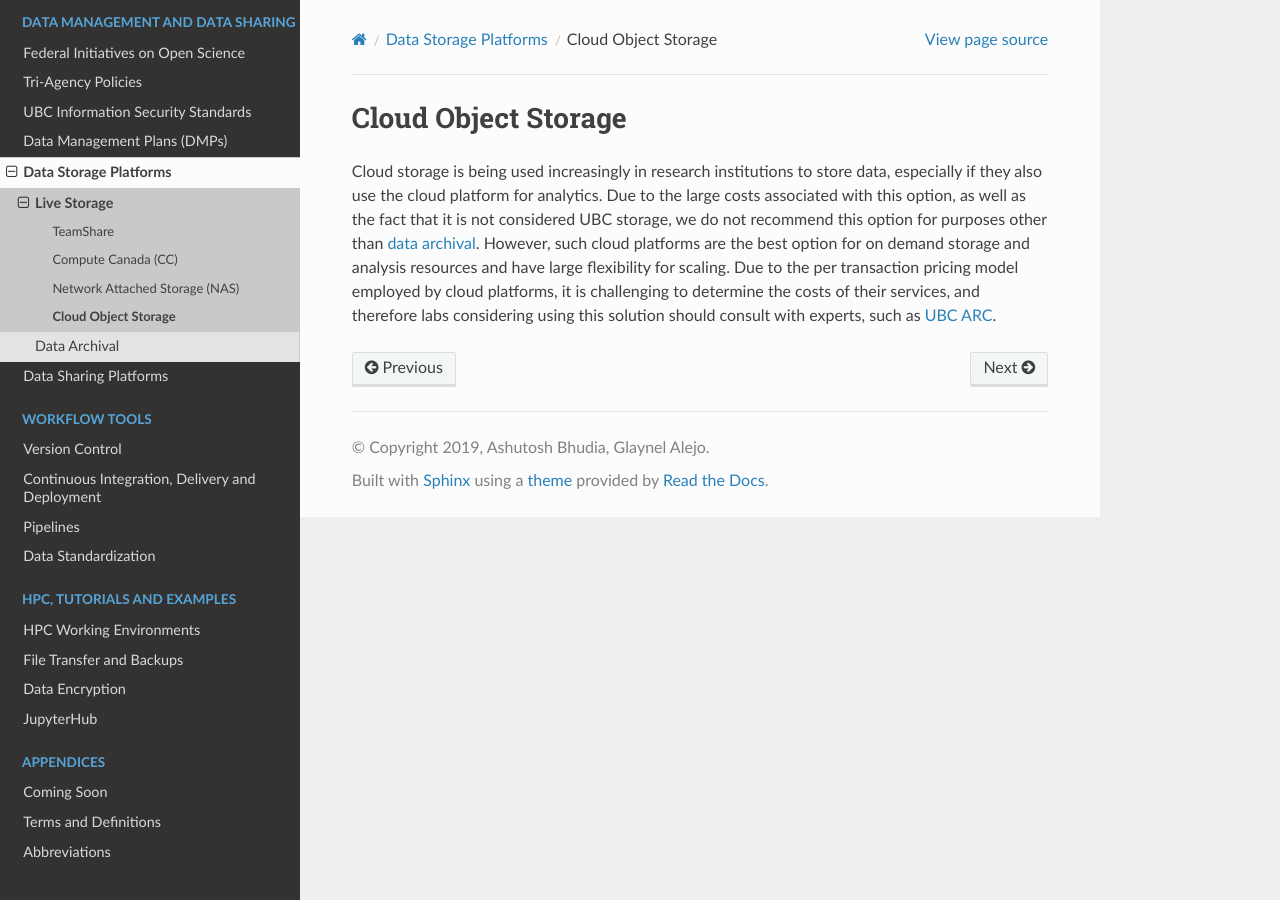
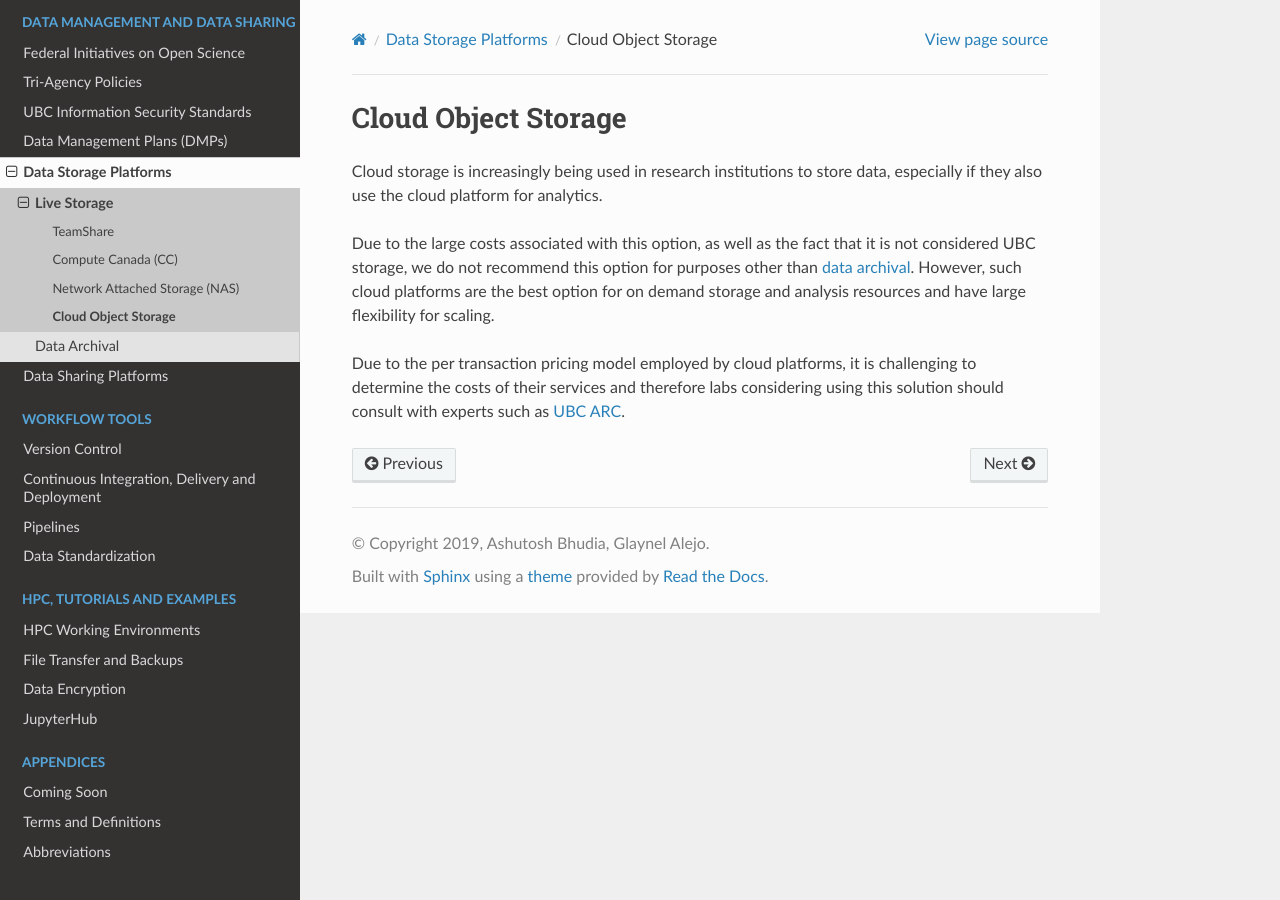
Before and after one commit to ubcbraincircuits/whitepaper, a Sphinx documentation site: the page built from source/data_storage/cloud_object_storage.rst, in a window 1280 px wide. Built offline with Sphinx 7.4.7 and the Read the Docs theme 2.0.0, drawn with Linux system fonts in a browser that asks for light colours; pages that are not in the unit, such as notebooks, are missing from menus.

Commit message:
Split into 3 paragraphs; change wording

```diff
--- a/source/data_storage/cloud_object_storage.rst
+++ b/source/data_storage/cloud_object_storage.rst
@@ -2,5 +2,8 @@
 Cloud Object Storage
 ====================
 
-Cloud storage is being used increasingly in research institutions to store data, especially if they also use the cloud platform for analytics. Due to the large costs associated with this option, as well as the fact that it is not considered UBC storage, we do not recommend this option for purposes other than `data archival <https://ubcbraincircuits.readthedocs.io/en/latest/data_storage/cloud_object_archival.html>`_. However, such cloud platforms are the best option for on demand storage and analysis resources and have large flexibility for scaling.
-Due to the per transaction pricing model employed by cloud platforms, it is challenging to determine the costs of their services, and therefore labs considering using this solution should consult with experts, such as `UBC ARC <https://arc.ubc.ca/>`_.
+Cloud storage is increasingly being used in research institutions to store data, especially if they also use the cloud platform for analytics.
+
+Due to the large costs associated with this option, as well as the fact that it is not considered UBC storage, we do not recommend this option for purposes other than `data archival <https://ubcbraincircuits.readthedocs.io/en/latest/data_storage/cloud_object_archival.html>`_. However, such cloud platforms are the best option for on demand storage and analysis resources and have large flexibility for scaling.
+
+Due to the per transaction pricing model employed by cloud platforms, it is challenging to determine the costs of their services and therefore labs considering using this solution should consult with experts such as `UBC ARC <https://arc.ubc.ca/>`_.
```
